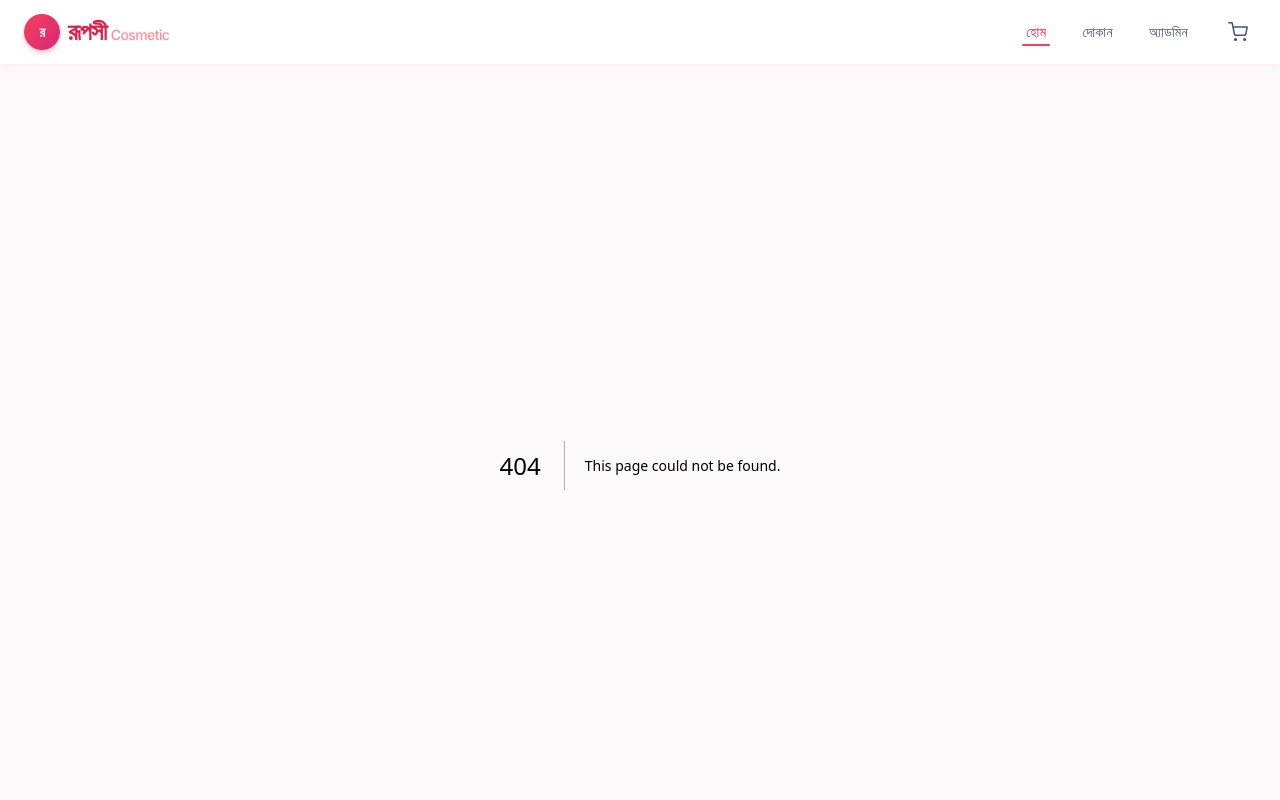
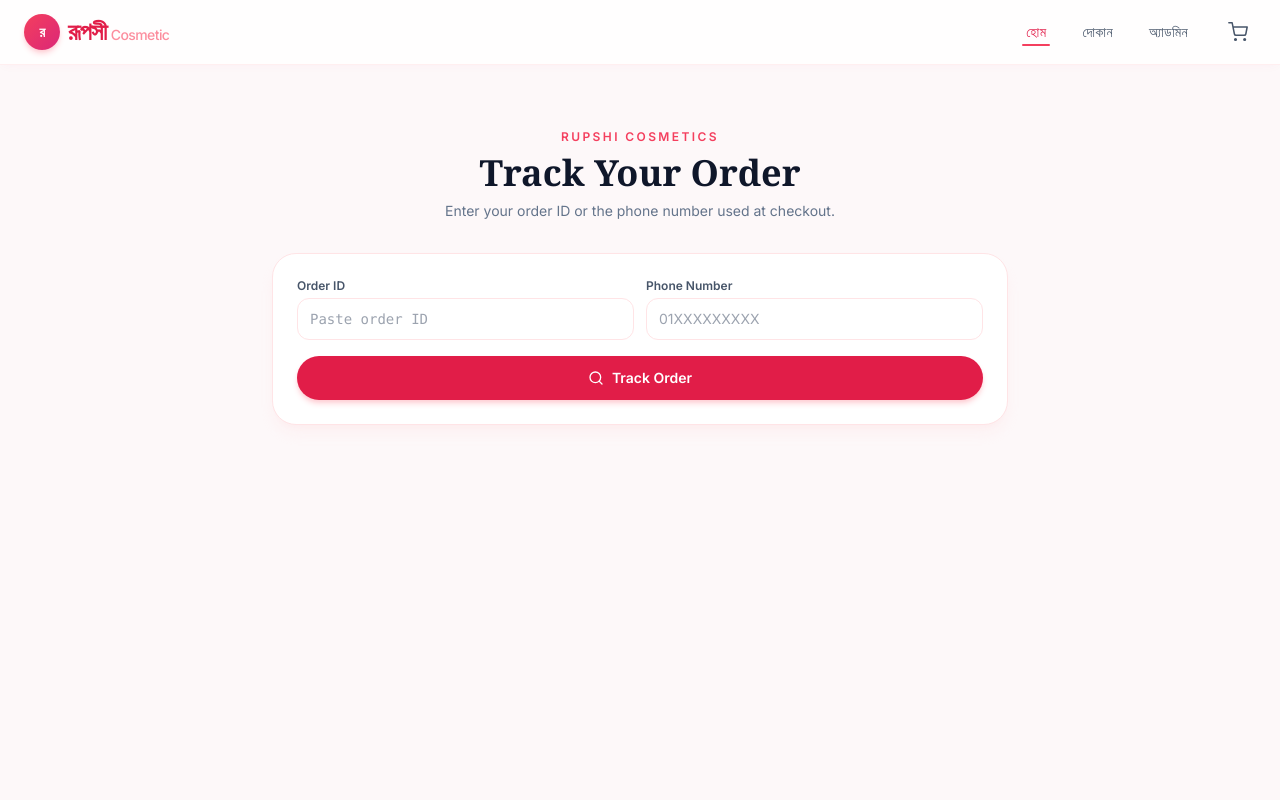
Before and after one commit to xfriseup-sketch/Rupshi-Cosmetic, a Next.js app: page /track-order in a window 1280 px wide. Before the commit this address had no page. Shown: the top 800 px of the page. Built offline with nearby package versions, Linux system fonts and the light colour scheme.

Commit message:
Phase 9.2: Public track-order page (server lookup + timeline UI)

```diff
--- /dev/null
+++ b/src/app/track-order/page.js
@@ -0,0 +1,39 @@
+import { lookupPublicOrder } from "@/lib/trackOrder";
+import TrackOrderClient from "@/components/TrackOrderClient";
+
+export const dynamic = "force-dynamic";
+export const revalidate = 0;
+
+export const metadata = {
+  title: "Track Order | Rupshi Cosmetics",
+  description: "Check your Rupshi Cosmetics order status with your order ID or phone number.",
+};
+
+export default async function TrackOrderPage({ searchParams }) {
+  const id = typeof searchParams?.id === "string" ? searchParams.id : "";
+  const phone = typeof searchParams?.phone === "string" ? searchParams.phone : "";
+
+  let order = null;
+  let error = "";
+
+  if (id || phone) {
+    try {
+      const result = await lookupPublicOrder({ id, phone });
+      if (result.error) error = result.error;
+      else order = result.order;
+    } catch {
+      error = "Could not look up this order. Please try again.";
+    }
+  }
+
+  return (
+    <main className="min-h-screen bg-[#fdf8f9]">
+      <TrackOrderClient
+        initialId={id}
+        initialPhone={phone}
+        order={order}
+        error={error}
+      />
+    </main>
+  );
+}
```
